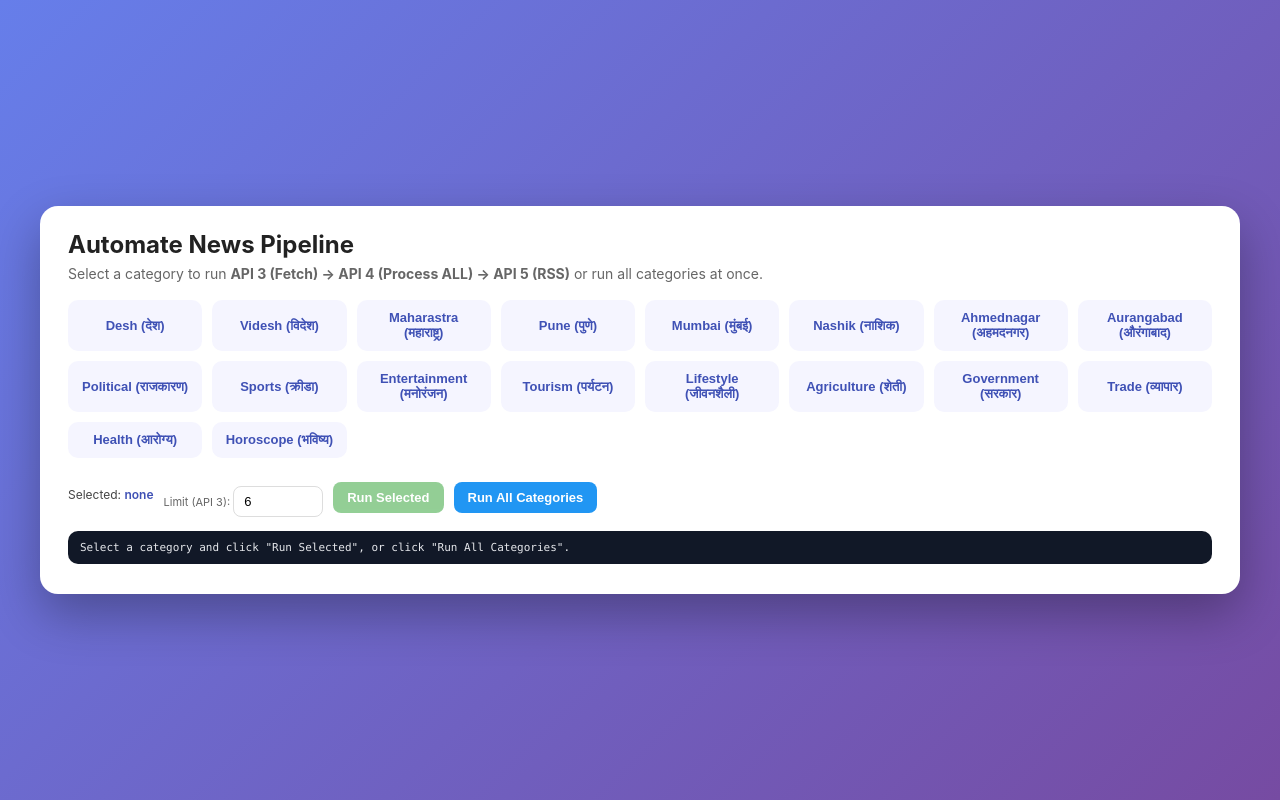
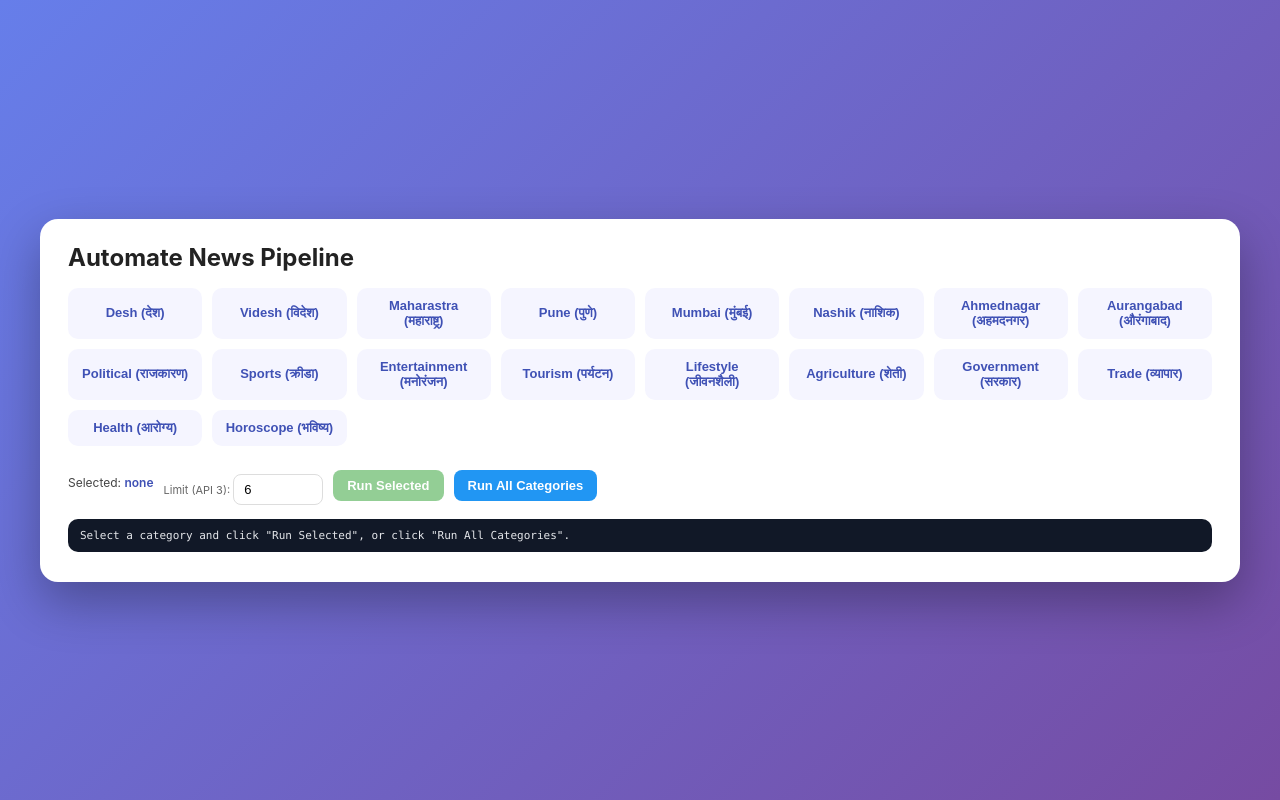
Before and after one commit to singlefase/newsmen, a website: page public/automate/index.html in a window 1280 px wide. Drawn offline with Linux system fonts and the light colour scheme.

Commit message:
removed process

```diff
--- a/public/automate/index.html
+++ b/public/automate/index.html
@@ -151,11 +151,11 @@
 </head>
 <body>
   <div class="container">
-    <h1>Automate News Pipeline</h1>
-    <p class="subtitle">
+    <h1 style="padding-bottom: 10px;">Automate News Pipeline</h1>
+    <!-- <p class="subtitle">
       Select a category to run <strong>API 3 (Fetch) -> API 4 (Process ALL) -> API 5 (RSS)</strong>
       or run all categories at once.
-    </p>
+    </p> -->
 
     <div class="grid" id="category-grid"></div>
 
```
